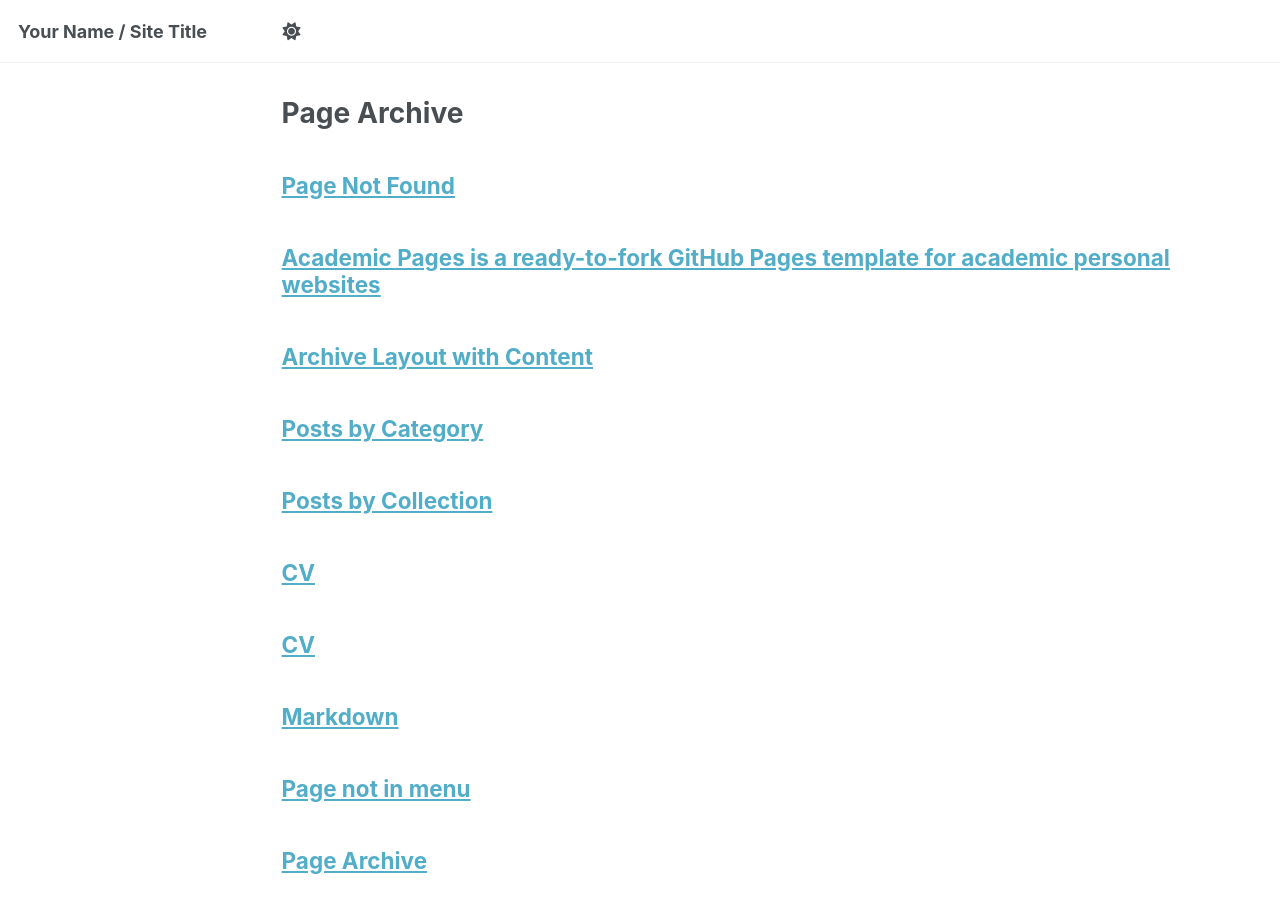
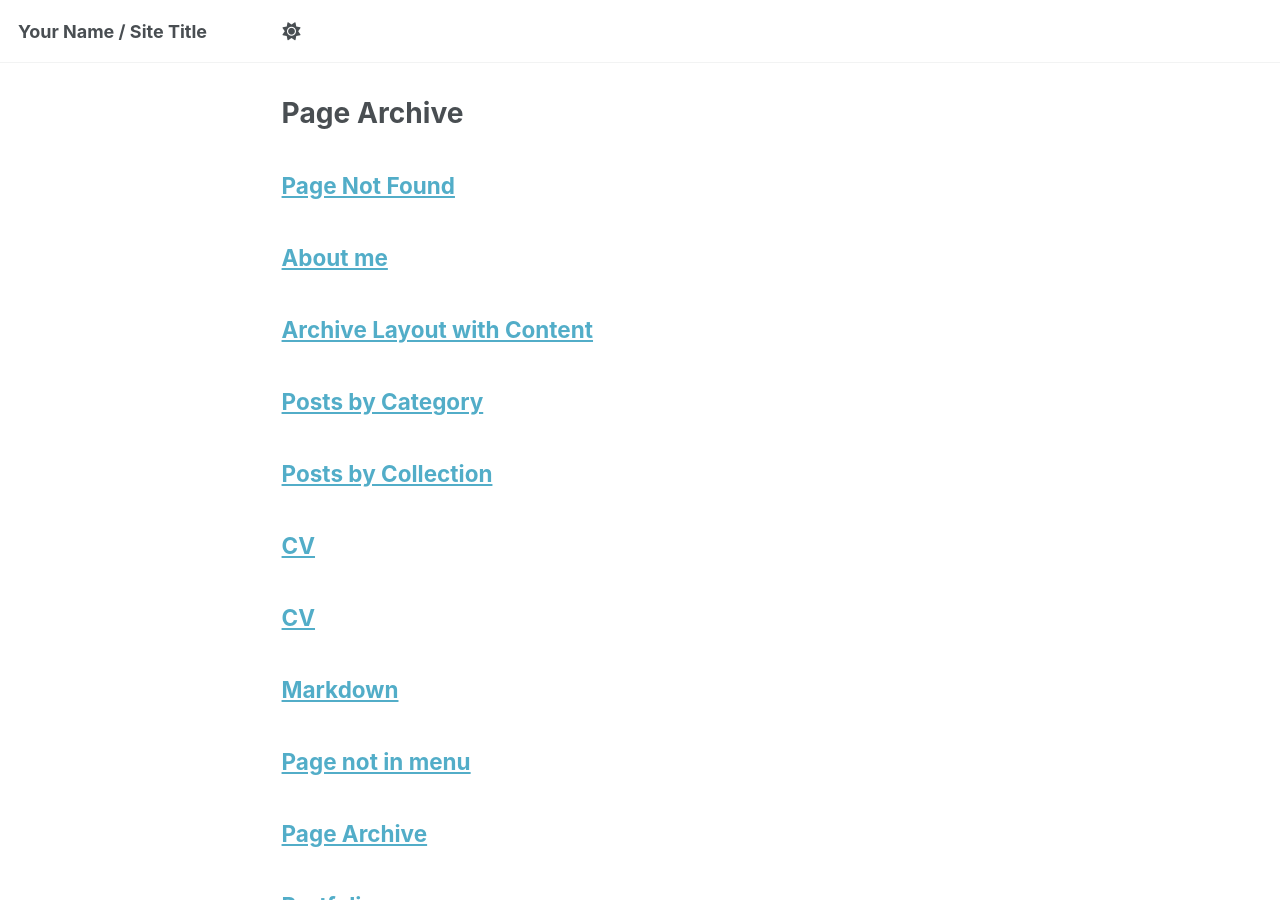
Before and after one commit to Wenjin0517/yuehualiu.github.io, a Jekyll site: the page built from _pages/page-archive.html, in a window 1280 px wide and 900 px high. Built offline with Jekyll 4.4.1, drawn with Linux system fonts in a browser that asks for light colours.

Commit message:
Update about.md

```diff
--- a/_pages/about.md
+++ b/_pages/about.md
@@ -1,10 +1,4 @@
 ---
-permalink: /
-title: "Academic Pages is a ready-to-fork GitHub Pages template for academic personal websites"
-author_profile: true
-redirect_from:
-  - /about/
-  - /about.html
 ---
 
 ## About me
```
